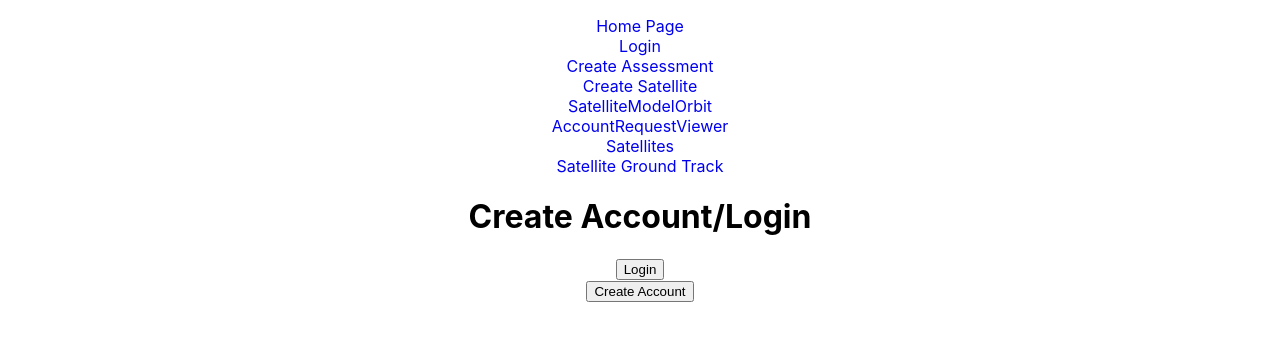
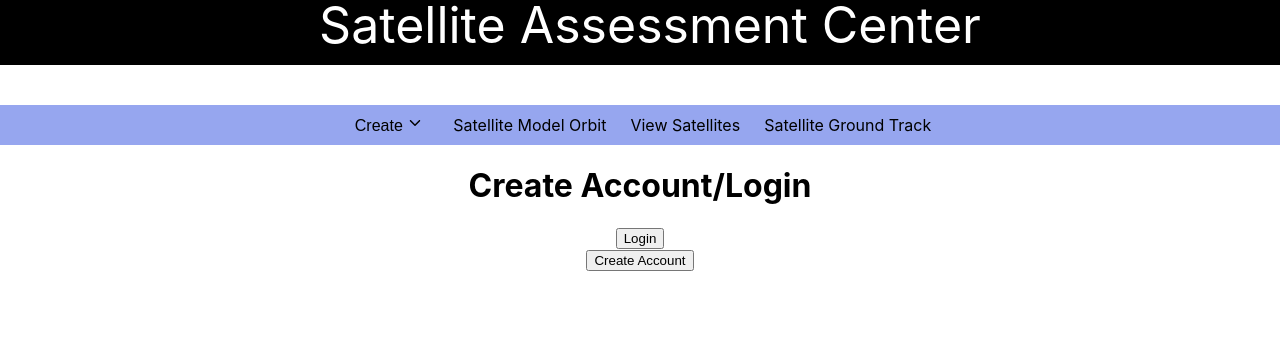
Before and after one commit to HamblinIs/satDB-sdi-capstone, a React (Create React App) app in the folder frontend/: page /login in a window 1280 px wide. Shown: the top 340 px of the page. Built offline with nearby package versions, Linux system fonts and the light colour scheme.

Commit message:
nav bar and drop down menu

```diff
--- a/frontend/package.json
+++ b/frontend/package.json
@@ -15,12 +15,14 @@
     "papaparse": "^5.4.1",
     "react": "^18.2.0",
     "react-dom": "^18.2.0",
+    "react-icons": "^5.1.0",
     "react-leaflet": "^4.2.1",
     "react-responsive-carousel": "^3.2.23",
     "react-router-dom": "^6.22.3",
     "react-scripts": "5.0.1",
     "recharts": "^2.12.6",
     "satellite.js": "^5.0.0",
+    "styled-components": "^6.1.8",
     "web-vitals": "^2.1.4"
   },
   "scripts": {
--- a/frontend/src/App.js
+++ b/frontend/src/App.js
@@ -11,6 +11,7 @@ import AccountRequestViewer from './components/AccountRequestViewer';
 import Satellites from './components/Satellites';
 import SatelliteGroundTrack from './components/SatelliteGroundTrack';
 import { useState, createContext } from 'react';
+import Navbar from './components/Navbar'
 
 export const UserContext = createContext();
 
@@ -20,18 +21,8 @@ function App() {
 
   return (
     <div className="App">
+      <Navbar />
       <UserContext.Provider value={{activeUser, setActiveUser}}>
-      <nav><ul style={{ listStyleType: "none", padding: 0}}>
-        <li><Link to="/">Home Page</Link></li>
-        <li><Link to="/login">Login</Link></li>
-        <li><Link to="/CreateAssessment">Create Assessment</Link></li>
-        <li><Link to="/CreateSatellite">Create Satellite</Link></li>
-        <li><Link to="/SatelliteModelOrbit">SatelliteModelOrbit</Link></li>
-        <li><Link to="/AccountRequestViewer">AccountRequestViewer</Link></li>
-        <li><Link to="/Satellites">Satellites</Link></li>
-        <li><Link to="/SatelliteGroundTrack">Satellite Ground Track</Link></li>
-        </ul></nav>
-
 
 
       <Routes>
--- a/frontend/src/components/HomePage.js
+++ b/frontend/src/components/HomePage.js
@@ -97,7 +97,7 @@ const chooseCategory = () => {
   return (
     <div>
 
-      <h1>Satellite Assessment Center</h1>
+      {/* <h1>Satellite Assessment Center</h1> */}
 
       <div>
 
--- a/frontend/src/components/ImageViewer.js
+++ b/frontend/src/components/ImageViewer.js
@@ -2,6 +2,25 @@ import React, { Component } from 'react';
 import ReactDOM from 'react-dom';
 import "react-responsive-carousel/lib/styles/carousel.min.css"; // requires a loader
 import { Carousel } from 'react-responsive-carousel';
+import styled from 'styled-components'
+
+
+const StyledCarousel = styled(Carousel)`
+margin: 0 auto;
+width: 80%;
+
+.carousel .slide {
+  display: flex;
+  justify-content: center;
+  align-items: center;
+}
+
+img {
+  max-width: 100%;
+  max-height: 100%;
+}
+
+`
 
 
 // images = ["filepath/image.png", "myimage.jpg"]
@@ -15,14 +34,19 @@ class ImageViewer extends Component{
 
   render () {
       return (
-          <Carousel showArrows={true} >
-          {this.images.map( item => {
-          return (<div>
-            <img src={item} alt='satellite'/>
-          </div>
-          )})}
+        <>
 
-          </Carousel>
+            <StyledCarousel showArrows={true} >
+            {this.images.map( item => {
+            return (<div>
+              <img src={item} alt='satellite'/>
+
+            </div>
+            )})}
+
+            </StyledCarousel>
+
+        </>
         )
       }
     }
--- /dev/null
+++ b/frontend/src/components/Navbar.js
@@ -0,0 +1,140 @@
+import React, { useState } from 'react';
+import { Link, useMatch, useResolvedPath } from 'react-router-dom';
+import styled from 'styled-components';
+import { IoIosArrowDown, IoIosArrowUp } from "react-icons/io";
+
+
+const HeaderStyle = styled(Link)`
+  background-color: black;
+  font-size: 50px;
+  color: white;
+  width: 100%;
+  top: 50%;
+  transform: translateY(-50%);
+  z-index: 20;
+  display: flex;
+  justify-content: center;
+  align-items: center;
+  padding: 10px;
+  text-align: center;
+  margin-top: 25px;
+  text-decoration: none;
+`;
+
+const NavUL = styled.ul`
+  background-color: #96a6ef;
+  padding: 0;
+  margin: 0;
+  list-style: none;
+  display: flex;
+  gap: 1rem;
+  align-items: center;
+  justify-content: center;
+`
+
+
+const NavLink = styled(Link)`
+color: inherit;
+text-decoration: none;
+height: 100%;
+display: flex;
+align-items: center;
+padding: .25rem;
+`;
+
+const ListItem = styled.li`
+background-color: ${props => props.isActive ? '#555' : 'transparent'};
+&:hover {
+  background-color: #777;
+}
+`;
+
+
+const DropdownMenu = styled.div`
+  position: relative;
+  display: inline-block;
+`;
+
+const DropdownButton = styled.button`
+  background-color: #96a6ef;
+  color: black;
+  padding: 10px;
+  font-size: 16px;
+  border: none;
+  cursor: pointer;
+`;
+
+const DropdownContent = styled.div`
+  display: ${props => (props.isOpen ? 'block' : 'none')};
+  position: absolute;
+  background-color: #f9f9f9;
+  min-width: 160px;
+  z-index: 1;
+`;
+
+const DropdownLink = styled(Link)`
+  color: black;
+  padding: 12px 16px;
+  text-decoration: none;
+  display: block;
+  &:hover {
+    background-color: #f1f1f1;
+  }
+`;
+
+
+
+export default function Navbar() {
+  const [isOpen, setIsOpen] = useState(false);
+
+  const handleToggle = () => {
+    setIsOpen(!isOpen)
+  }
+
+  const handleLinkClick = () => {
+    setIsOpen(false)
+  }
+
+  return (
+    <>
+    <HeaderStyle to='/'>
+      Satellite Assessment Center
+    </HeaderStyle>
+    <NavUL>
+      {/* <CustomLink to='/'>Home</CustomLink> */}
+      {/* <CustomLink to='/CreateAssessment'>Create Assessment</CustomLink>
+      <CustomLink to='/CreateSatellite"'>Create Satellite</CustomLink> */}
+      <DropdownMenu>
+        <DropdownButton onClick={handleToggle}>
+          Create {isOpen ? <IoIosArrowUp/> : <IoIosArrowDown/>}
+          </DropdownButton>
+
+          <DropdownContent isOpen={isOpen}>
+           <DropdownLink to="/CreateAssessment" onClick={handleLinkClick}>Create Assessment</DropdownLink>
+            <DropdownLink to="/CreateSatellite" onClick={handleLinkClick}>Create Satellite</DropdownLink>
+            {/* <DropdownLink to="/Satellites" onClick={handleLinkClick}>View Satellites</DropdownLink>
+            <DropdownLink to="/SatelliteModelOrbit" onClick={handleLinkClick}>Satellite Model Orbit</DropdownLink>
+             <DropdownLink to="/SatelliteGroundTrack">Satellite Ground Track</DropdownLink> */}
+          </DropdownContent>
+      </DropdownMenu>
+      <CustomLink to='/SatelliteModelOrbit'>Satellite Model Orbit</CustomLink>
+      <CustomLink to='/Satellites'>View Satellites</CustomLink>
+      <CustomLink to='/SatelliteGroundTrack'>Satellite Ground Track</CustomLink>
+    </NavUL>
+
+    </>
+  )
+}
+
+function CustomLink({ to, children, ...props }) {
+  const resolvedPath = useResolvedPath(to)
+  const isActive = useMatch({ path: resolvedPath.pathname, end: true })
+
+  return (
+    <ListItem isactive={isActive}>
+      <NavLink to={to} {...props}>
+        {children}
+      </NavLink>
+    </ListItem>
+  )
+}
```
Also changed, not shown: 1 other file (tests, documents, lock files or other folders).
